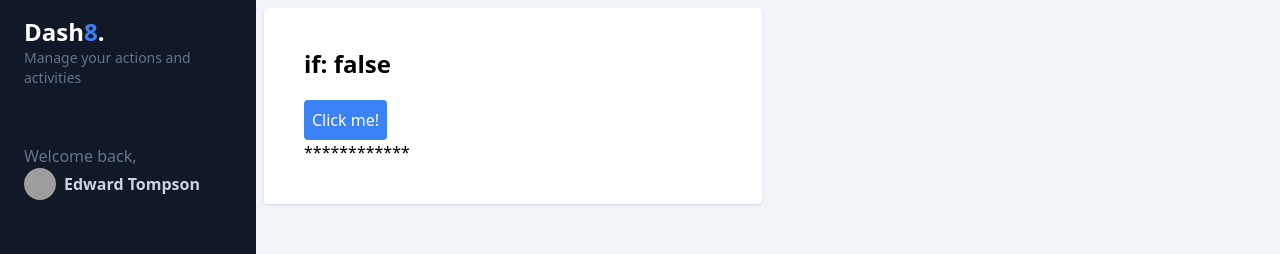
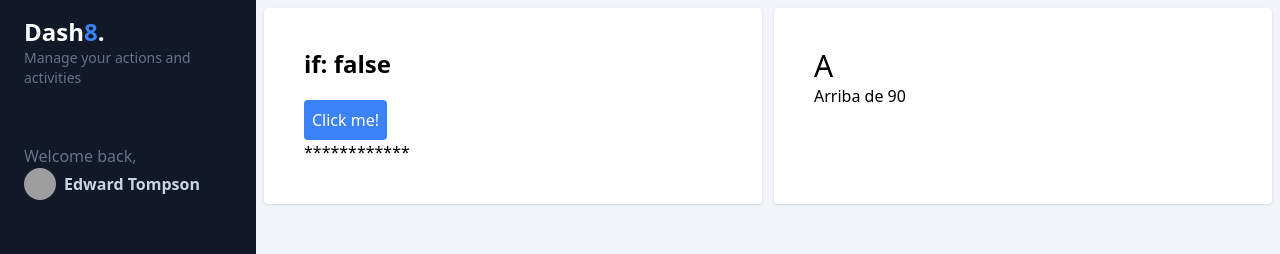
Before and after one commit to zotel1/angular-my-dashboard-01, an Angular app: page /dashboard/control-flow in a window 1280 px wide. Shown: the top 254 px of the page. Built offline with nearby package versions, Linux system fonts and the light colour scheme; grey boxes are pictures that could not be loaded.

Commit message:
agregamos un switch a nuestro control flow

```diff
--- a/src/app/dashboard/pages/control-flow/control-flow.component.html
+++ b/src/app/dashboard/pages/control-flow/control-flow.component.html
@@ -19,4 +19,24 @@
 
      </div>
 
+
+    <!-- @switch -->
+    <div class="bg-white rounded shadow p-10">
+
+        <h2 class="text-3xl">{{ grade() }}</h2>
+
+        @switch (grade()) {
+        @case ('A') {
+        <p>Arriba de 90</p>
+        }
+        @case ('B') {
+        <p>Arriba de 80</p>
+        }
+        @default {
+        <p>Reprobado</p>
+        }
+        }
+
+    </div>
+
 </section>
--- a/src/app/dashboard/pages/control-flow/control-flow.component.ts
+++ b/src/app/dashboard/pages/control-flow/control-flow.component.ts
@@ -1,5 +1,8 @@
 import { CommonModule } from '@angular/common';
 import { Component, signal } from '@angular/core';
+
+type Grade = 'A' | 'B' | 'F';
+
 
 @Component({
   standalone: true,
@@ -10,6 +13,7 @@
 export default class ControlFlowComponent {
 
     public showContent = signal(false);
+    public grade = signal<Grade>('A');
 
     public toggleContent() {
         this.showContent.update( value => !value)
```
